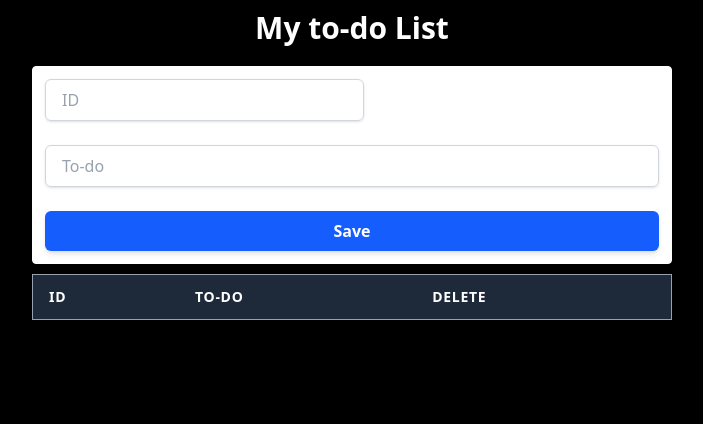
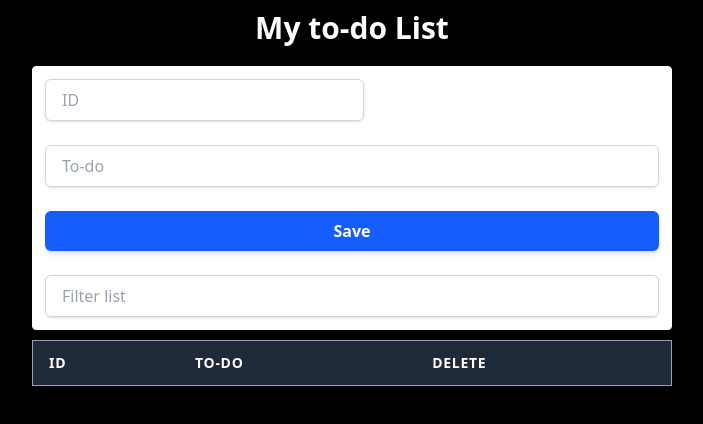
Before and after one commit to Matheusy1997/my-to-do-list, a Next.js app: page / in a window 1280 px wide. Shown: the top 424 px of the page, without its empty margins (288-991 px from the left). Built offline with nearby package versions, Linux system fonts and the light colour scheme.

Commit message:
adicionado filtro a lista

```diff
--- a/components/Input.tsx
+++ b/components/Input.tsx
@@ -4,11 +4,21 @@ interface InputProps {
   onSave: () => void;
   idChange: (n: number) => void;
   textChange: (n: string) => void;
-  currentId: number
-  currentNome: string
+  filterChange: (n: string) => void;
+  currentFilter: string
+  currentId: number;
+  currentNome: string;
 }
 
-export default function Input({ onSave, idChange, textChange, currentId, currentNome }: InputProps) {
+export default function Input({
+  onSave,
+  idChange,
+  textChange,
+  filterChange,
+  currentFilter,
+  currentId,
+  currentNome,
+}: InputProps) {
   const handleSubmit = (e: FormEvent) => {
     e.preventDefault();
     onSave();
@@ -21,7 +31,7 @@ export default function Input({ onSave, idChange, textChange, currentId, current
     >
       <input
         className="w-2/4 m-3 px-4 py-2 border border-gray-300 rounded-md shadow-sm focus:outline-none focus:ring-2 focus:ring-blue-500 focus:border-transparent text-gray-900 placeholder-gray-400"
-        value={currentId === 0 ? '' : currentId}
+        value={currentId === 0 ? "" : currentId}
         type="number"
         placeholder="ID"
         min={0}
@@ -44,6 +54,15 @@ export default function Input({ onSave, idChange, textChange, currentId, current
       >
         Save
       </button>
+
+      <input
+        type="text"
+        name="filter"
+        placeholder="Filter list"
+        className="w-full m-3 px-4 py-2 border border-gray-300 rounded-md shadow-sm focus:outline-none focus:ring-2 focus:ring-blue-500 focus:border-transparent text-gray-900 placeholder-gray-400"
+        value={currentFilter}
+        onChange={e => filterChange(e.target.value)}
+      />
     </form>
   );
 }
--- a/src/app/page.tsx
+++ b/src/app/page.tsx
@@ -1,5 +1,5 @@
 'use client'
-import { useState } from "react";
+import { useState, useEffect } from "react";
 import  Input  from "../../components/Input";
 import TableRow from "../../components/TableRow";
 
@@ -12,6 +12,11 @@ export default function Home() {
   const [currentId, setCurrentId] = useState<number>(0)
   const [currentName, setCurrentName] = useState<string>('')
   const [todoList, setTodoList] = useState<ListItem[]>([])
+  const [currentFilter , setCurrentFilter] = useState<string>('')
+
+  useEffect(() => {
+
+  }, [currentFilter])
 
 
   function addListItem() {
@@ -23,6 +28,12 @@ export default function Home() {
     setCurrentName('')
   }
 
+  const filterList = currentFilter
+    ? todoList.filter((item) =>
+      item.name.toLocaleLowerCase().includes(currentFilter.toLocaleLowerCase())
+    )
+    : todoList
+
   const deleteListItem = (idToDelete: number) => {
     setTodoList(prevTodoList => prevTodoList.filter(item => item.id !== idToDelete));
   };
@@ -31,7 +42,7 @@ export default function Home() {
     <main className="h-screen w-screen flex flex-col items-center text-white bg-black">
       <h1 className="text-3xl font-bold my-2.5">My to-do List</h1>
       <div className="w-2/4 my-2.5">
-        <Input onSave={addListItem} idChange={setCurrentId} textChange={setCurrentName} currentId={currentId} currentNome={currentName}></Input>
+        <Input onSave={addListItem} idChange={setCurrentId} textChange={setCurrentName} currentId={currentId} currentNome={currentName} filterChange={setCurrentFilter} currentFilter={currentFilter}></Input>
       </div>
       <section className="w-2/4 ">
         <table className="table-auto border border-gray-400 w-full">
@@ -49,7 +60,7 @@ export default function Home() {
             </tr>
           </thead>
           <tbody>
-            {todoList.map(item => (
+            {filterList.map(item => (
               <TableRow
               key={item.id}
               id={item.id}
```
